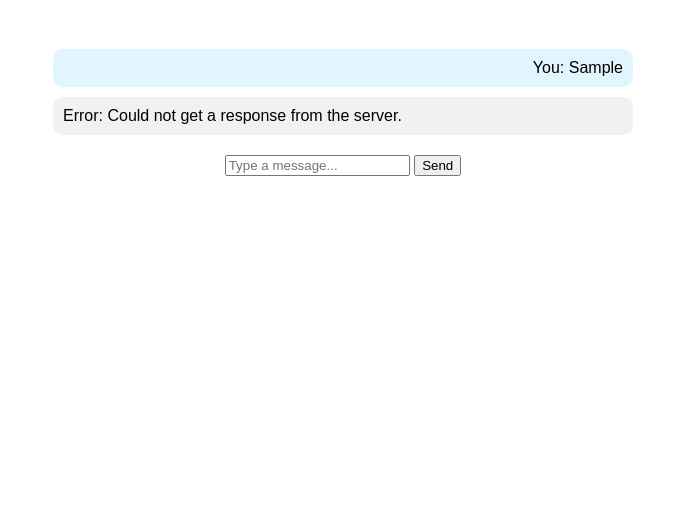
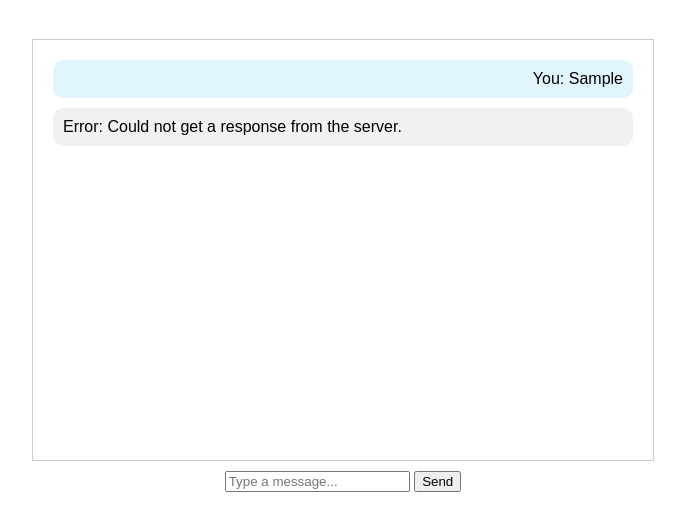
Before and after one commit to XYNnAlmeyda/GPT4-API, a website: page public/index.html in a window 1280 px wide. Both pictures are taken after typing "Sample" into the empty fields and a click on the button "Send". Shown: the part 69-600 px from the top of the page, without its empty margins (297-982 px from the left). Drawn offline with Linux system fonts and the light colour scheme; no server answers.

Commit message:
Update index.html

```diff
--- a/public/index.html
+++ b/public/index.html
@@ -1,4 +1,4 @@
-<!-- index.html -->
+<!-- public/index.html -->
 <!DOCTYPE html>
 <html lang="en">
 <head>
@@ -7,7 +7,7 @@
     <title>Chatbot</title>
     <style>
         body { font-family: Arial, sans-serif; display: flex; flex-direction: column; align-items: center; }
-        #chatbox { width: 100%; max-width: 600px; margin-top: 20px; }
+        #chatbox { width: 100%; max-width: 600px; margin-top: 20px; border: 1px solid #ccc; padding: 10px; overflow-y: auto; height: 400px; }
         .message { margin: 10px; padding: 10px; border-radius: 10px; }
         .user { background-color: #e1f5fe; text-align: right; }
         .assistant { background-color: #f1f1f1; text-align: left; }
@@ -41,9 +41,8 @@
             addMessage(`You: ${message}`, 'user');
             userInput.value = '';
 
-            // Send message to backend
             try {
-                const response = await fetch('http://localhost:3000/chat', {
+                const response = await fetch('/api/chat', {
                     method: 'POST',
                     headers: { 'Content-Type': 'application/json' },
                     body: JSON.stringify({ message })
```
